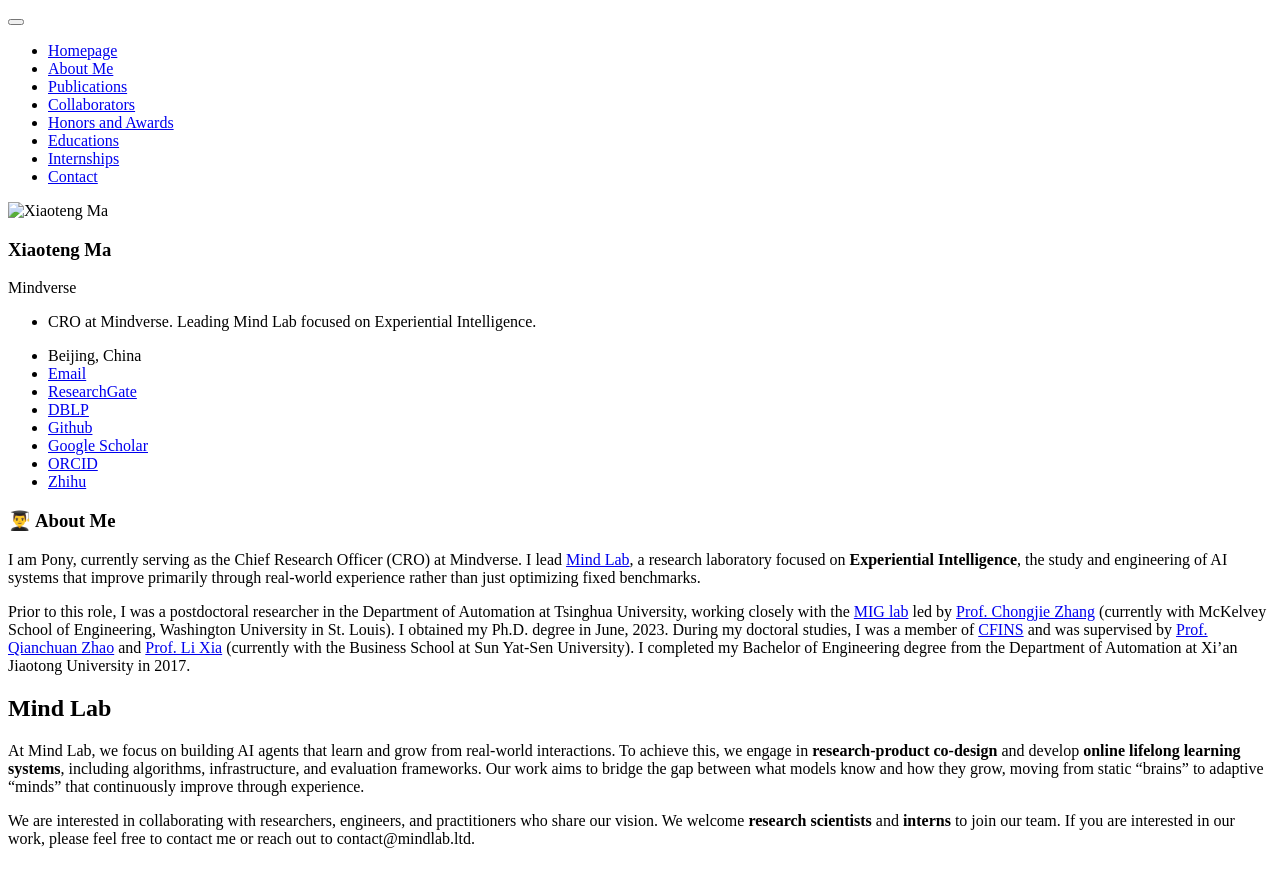
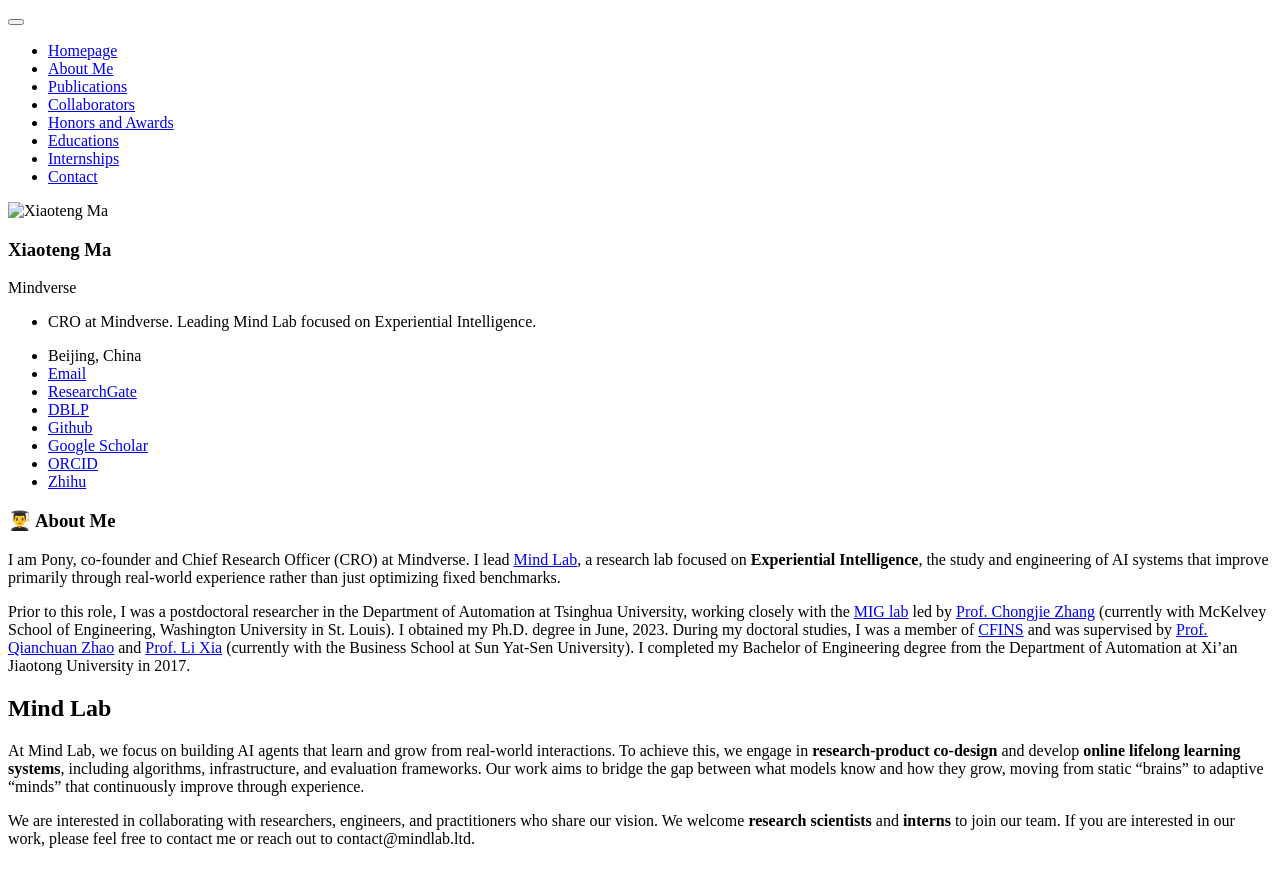
Before and after one commit to xtma/xtma.github.io, a Jekyll site: the page built from _pages/includes/intro.md, in a window 1280 px wide. Shown: the top 887 px of the page. Built offline with Jekyll 4.4.1, drawn with Linux system fonts in a browser that asks for light colours; our own code applies the rules of GitHub Pages for plain Markdown files.

Commit message:
Update intro: add co-founder role at Mindverse
Co-Authored-By: Claude Fable 5 <noreply@anthropic.com>

```diff
--- a/_pages/includes/intro.md
+++ b/_pages/includes/intro.md
@@ -1,5 +1,5 @@
 # 👨‍🎓 About Me
-I am Pony, currently serving as the Chief Research Officer (CRO) at Mindverse. I lead [Mind Lab](https://mindlab.im), a research laboratory focused on **Experiential Intelligence**, the study and engineering of AI systems that improve primarily through real-world experience rather than just optimizing fixed benchmarks.
+I am Pony, co-founder and Chief Research Officer (CRO) at Mindverse. I lead [Mind Lab](https://mindlab.im), a research lab focused on **Experiential Intelligence**, the study and engineering of AI systems that improve primarily through real-world experience rather than just optimizing fixed benchmarks.
 
 Prior to this role, I was a postdoctoral researcher in the Department of Automation at Tsinghua University, working closely with the [MIG lab](https://mig-ai.github.io/index.html) led by [Prof. Chongjie Zhang](http://cfins.au.tsinghua.edu.cn/personalhg/zhaoqc/) (currently with McKelvey School of Engineering, Washington University in St. Louis). I obtained my Ph.D. degree in June, 2023. During my doctoral studies, I was a member of [CFINS](http://cfins.au.tsinghua.edu.cn/en/about/index.php) and was supervised by [Prof. Qianchuan Zhao](http://cfins.au.tsinghua.edu.cn/personalhg/zhaoqc/) and [Prof. Li Xia](http://bus.sysu.edu.cn/en/teacher/XiaLi) (currently with the Business School at Sun Yat-Sen University). I completed my Bachelor of Engineering degree from the Department of Automation at Xi'an Jiaotong University in 2017.
 
```
